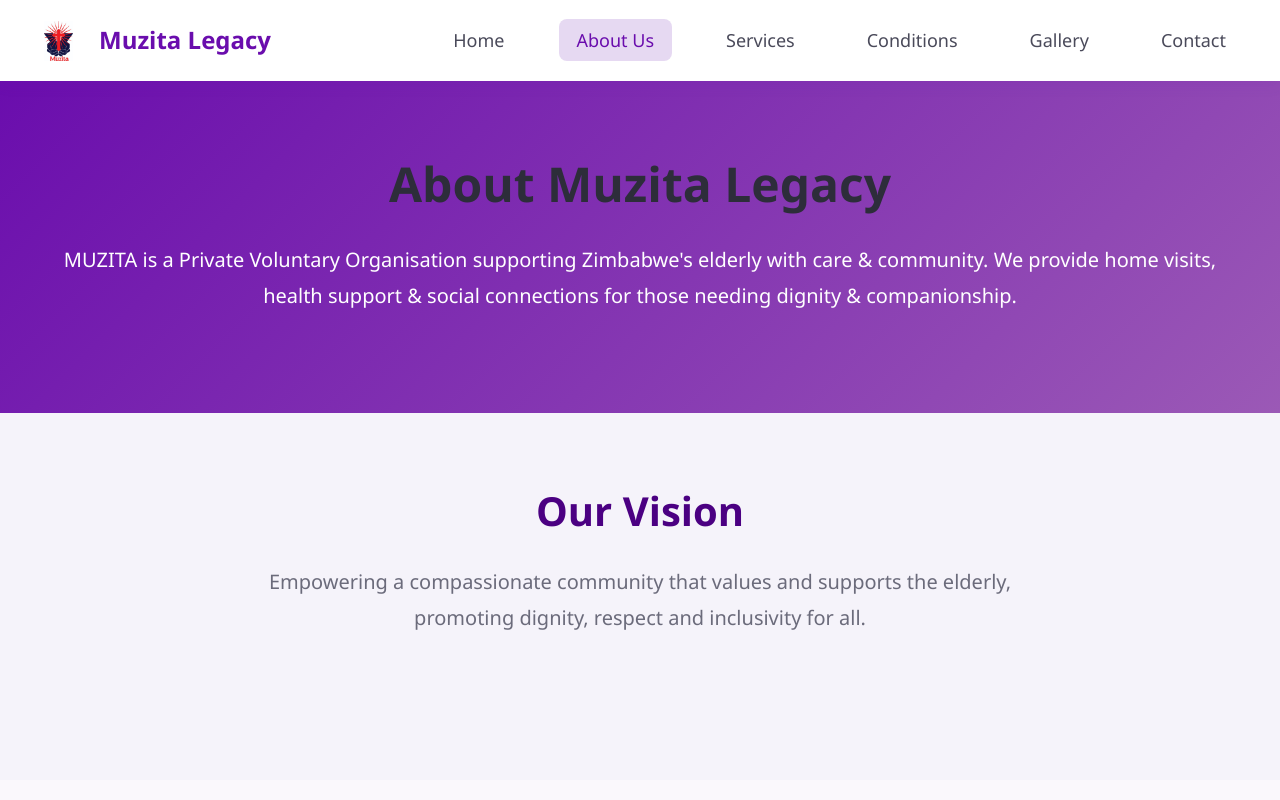
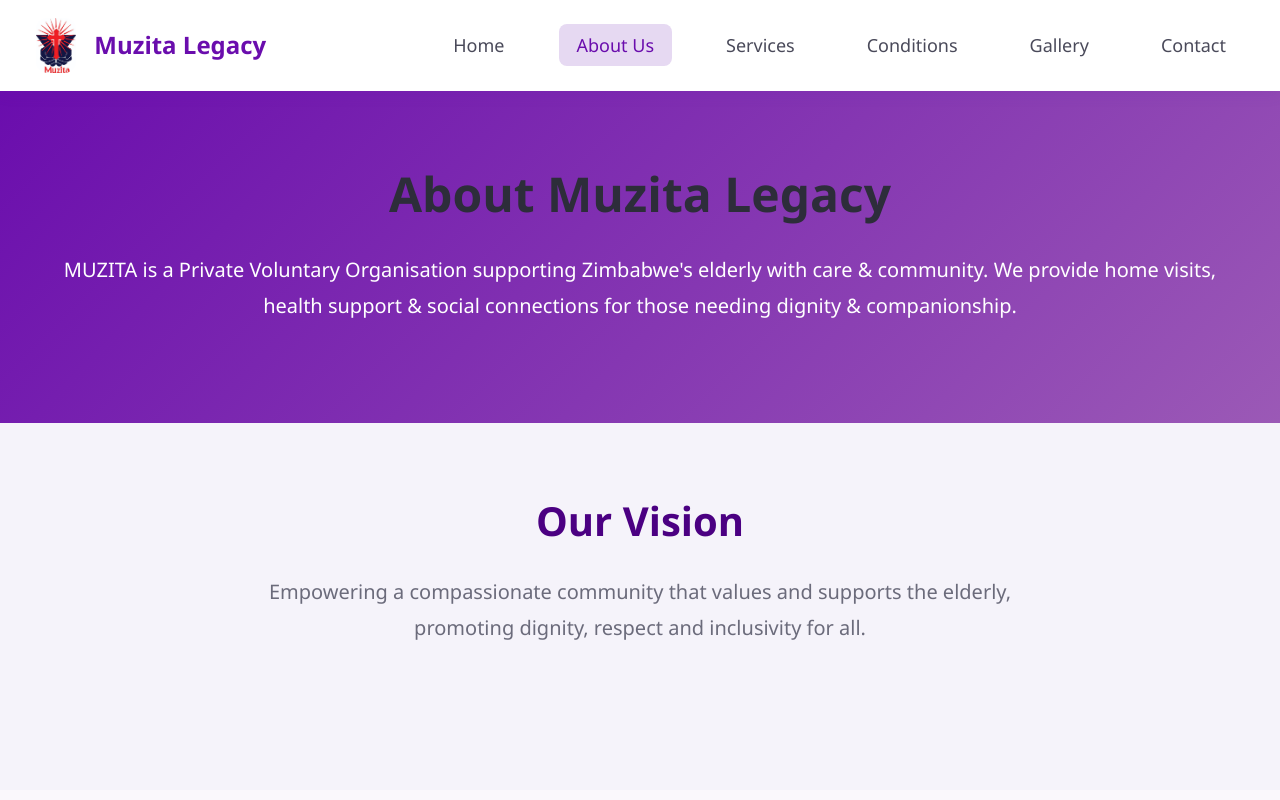
Before and after one commit to leoVandr0/Muzita_Legacy, a website: page pages/about.html in a window 1280 px wide. Shown: the top 800 px of the page. Drawn offline with Linux system fonts and the light colour scheme.

Commit message:
Fix: Made the logo fit in the top left corner

```diff
--- a/css/styles.css
+++ b/css/styles.css
@@ -249,18 +249,18 @@
 }
 
 .logo-icon {
-    width: 45px;
-    height: 45px;
-    /* background: linear-gradient(135deg, var(--gradient-start), var(--gradient-end)); */
+    height: 55px;
+    width: auto;
     border-radius: var(--radius-md);
     display: flex;
     align-items: center;
     justify-content: center;
+    overflow: hidden;
 }
 
 .logo-icon img {
-    width: 40px;
-    height: 40px;
+    height: 55px;
+    width: auto;
     object-fit: contain;
     transition: transform 0.3s ease;
 }
--- a/pages/about.html
+++ b/pages/about.html
@@ -13,7 +13,7 @@
         <div class="navbar-container">
             <a href="../index.html" class="logo">
                 <div class="logo-icon">
-                    <img src="../assets/images/logo.jpeg?v=3" alt="Muzita Legacy Logo" style="width: 40px; height: 40px; object-fit: contain; border-radius: 4px; transition: transform 0.3s ease;">
+                    <img src="../assets/images/logo.jpeg?v=3" alt="Muzita Legacy Logo">
                 </div>
                 Muzita Legacy
             </a>
```
Also changed, not shown: pages/contact.html (+1 -1 lines), pages/diseases.html (+1 -1 lines), pages/gallery.html (+1 -1 lines), pages/services.html (+1 -1 lines).
